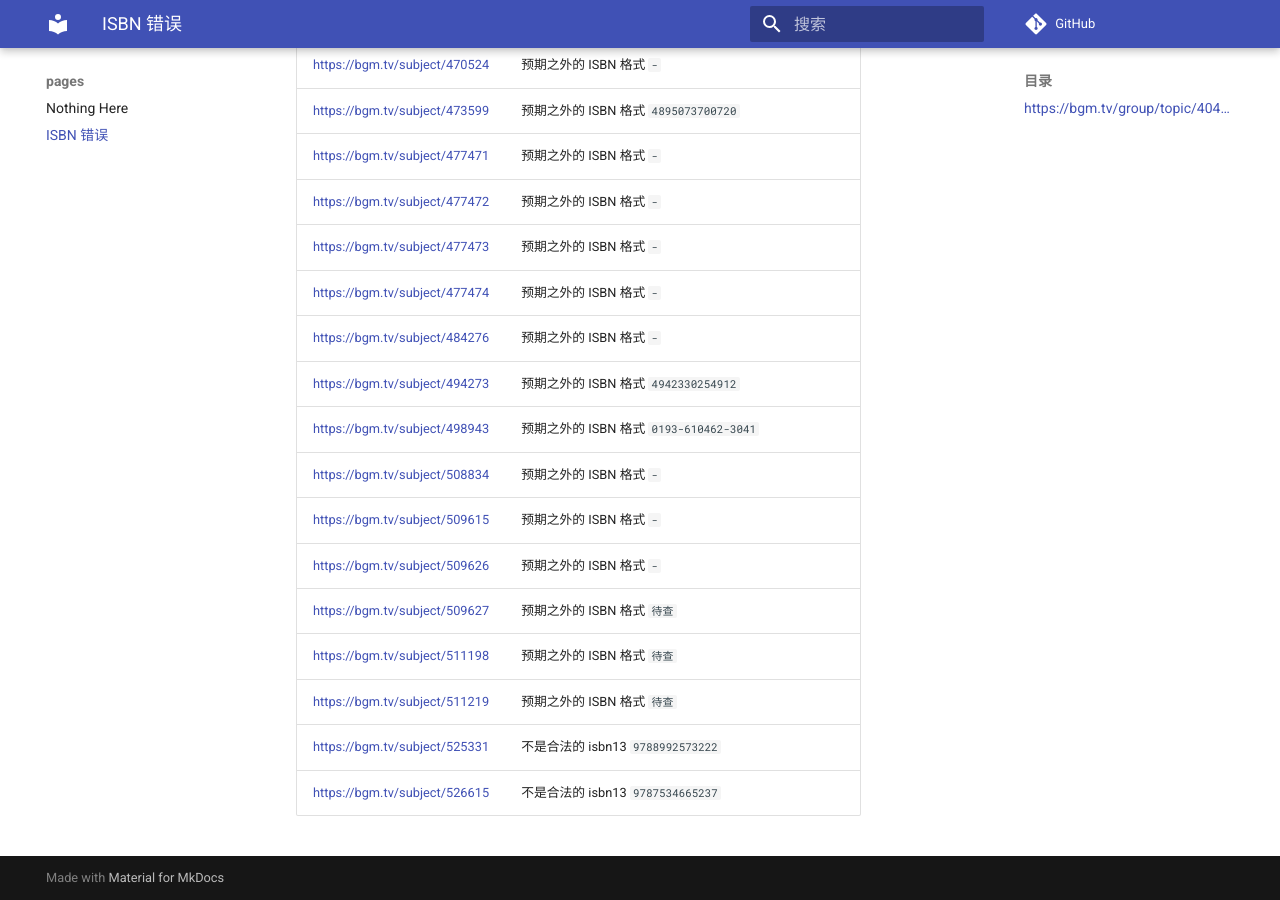
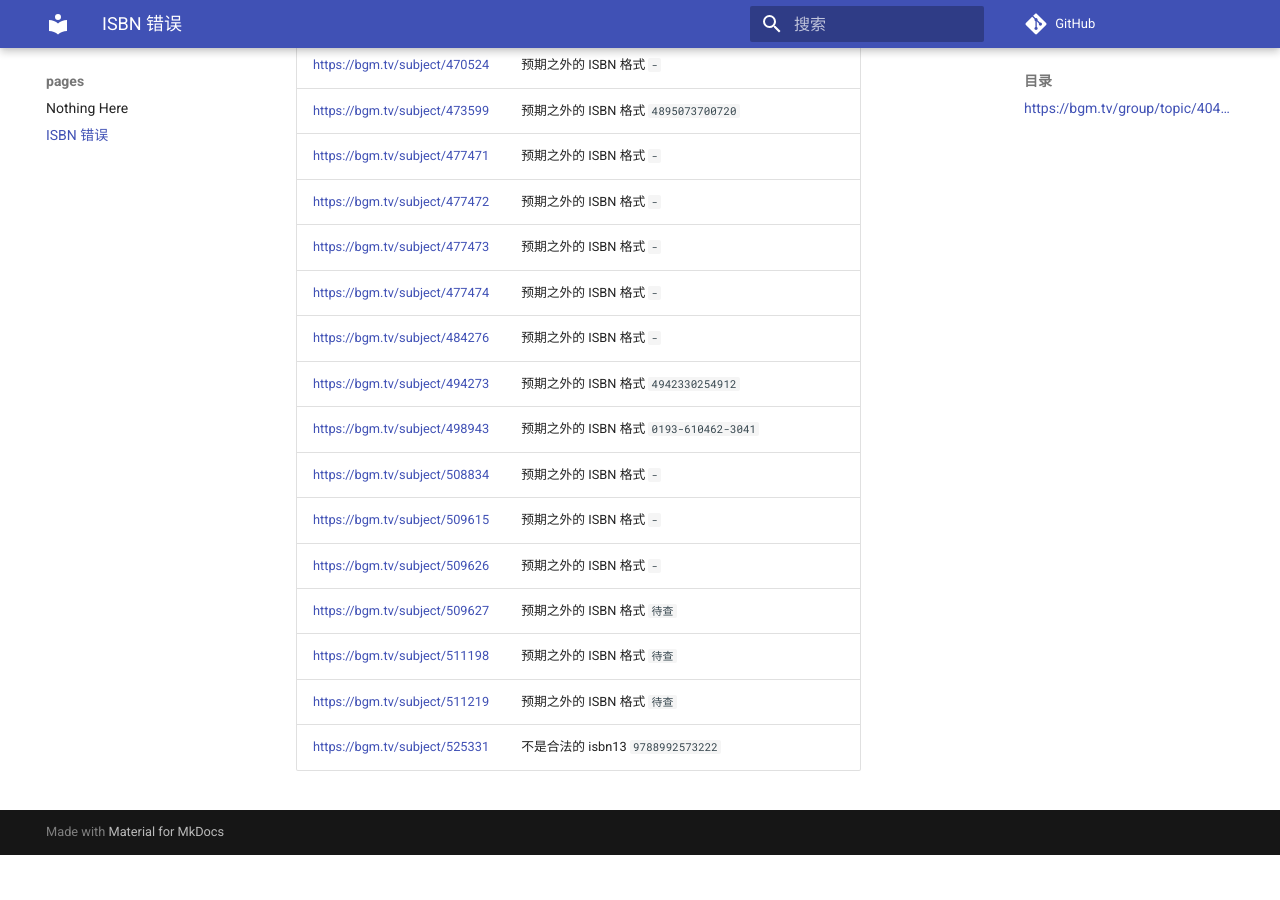
Before and after one commit to trim21/bangumi-pages, an MkDocs documentation site: the page built from docs/isbn.md, in a window 1280 px wide and 900 px high, scrolled down 5095 px. Built offline with MkDocs 1.6.1 and Material for MkDocs 9.7.7, drawn with Linux system fonts in a browser that asks for light colours; comment, search, counter and statistics services are not loaded; after the commit the page ends 5950 px from its top, so only the background shows below that; part of the change alters nothing that is shown.

Commit message:
update isbn.md

```diff
--- a/docs/isbn.md
+++ b/docs/isbn.md
@@ -1,7 +1,7 @@
 # ISBN 错误
 ## <https://bgm.tv/group/topic/404801>
 
-total 123
+total 122
 
 | url | error |
 | --- |  ---  |
@@ -127,4 +127,3 @@ total 123
 | <https://bgm.tv/subject/511198> | 预期之外的 ISBN 格式 `待查` |
 | <https://bgm.tv/subject/511219> | 预期之外的 ISBN 格式 `待查` |
 | <https://bgm.tv/subject/525331> | 不是合法的 isbn13 <code>9788992573222</code> |
-| <https://bgm.tv/subject/526615> | 不是合法的 isbn13 <code>9787534665237</code> |
```
